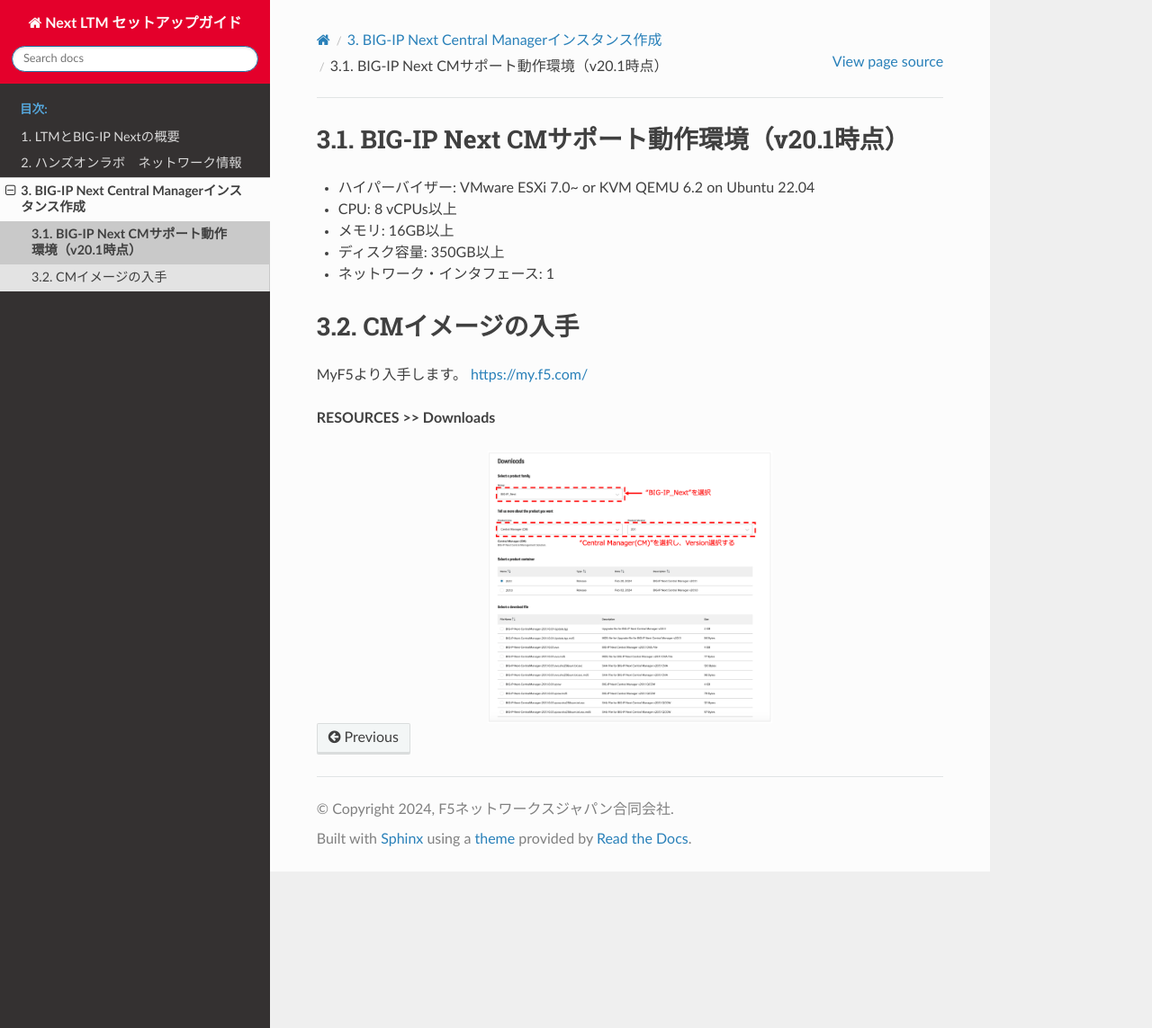
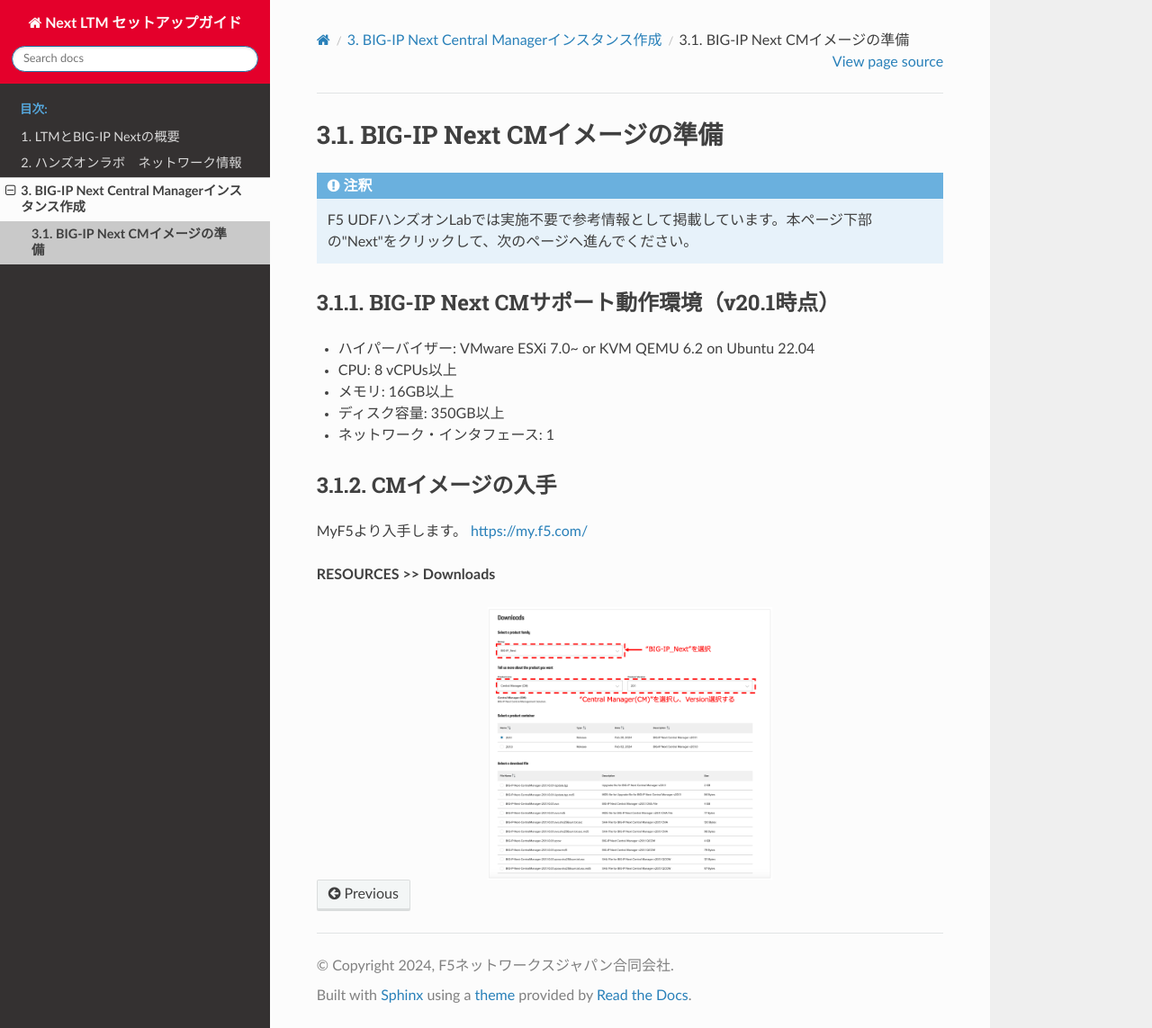
Before and after one commit to BeF5/f5j-easy-setup-next-ltm, a Sphinx documentation site: the page built from docs/content03/module01/module01.rst, in a window 1280 px wide and 1143 px high. Shown: the whole window at 90% size. Built offline with Sphinx 7.4.7 and the Read the Docs theme 2.0.0, drawn with Linux system fonts in a browser that asks for light colours.

Commit message:
Update module01.rst

```diff
--- a/docs/content03/module01/module01.rst
+++ b/docs/content03/module01/module01.rst
@@ -1,5 +1,11 @@
+BIG-IP Next CMイメージの準備
+======================================
+
+.. note::
+   F5 UDFハンズオンLabでは実施不要で参考情報として掲載しています。本ページ下部の"Next"をクリックして、次のページへ進んでください。
+
 BIG-IP Next CMサポート動作環境（v20.1時点）
-======================================
+--------------------------------------
 
 - ハイパーバイザー: VMware ESXi 7.0~ or KVM QEMU 6.2 on Ubuntu 22.04
 - CPU: 8 vCPUs以上
@@ -9,7 +15,7 @@ BIG-IP Next CMサポート動作環境（v20.1時点）
 
 
 CMイメージの入手
-======================================
+--------------------------------------
 
 MyF5より入手します。
 https://my.f5.com/
```
